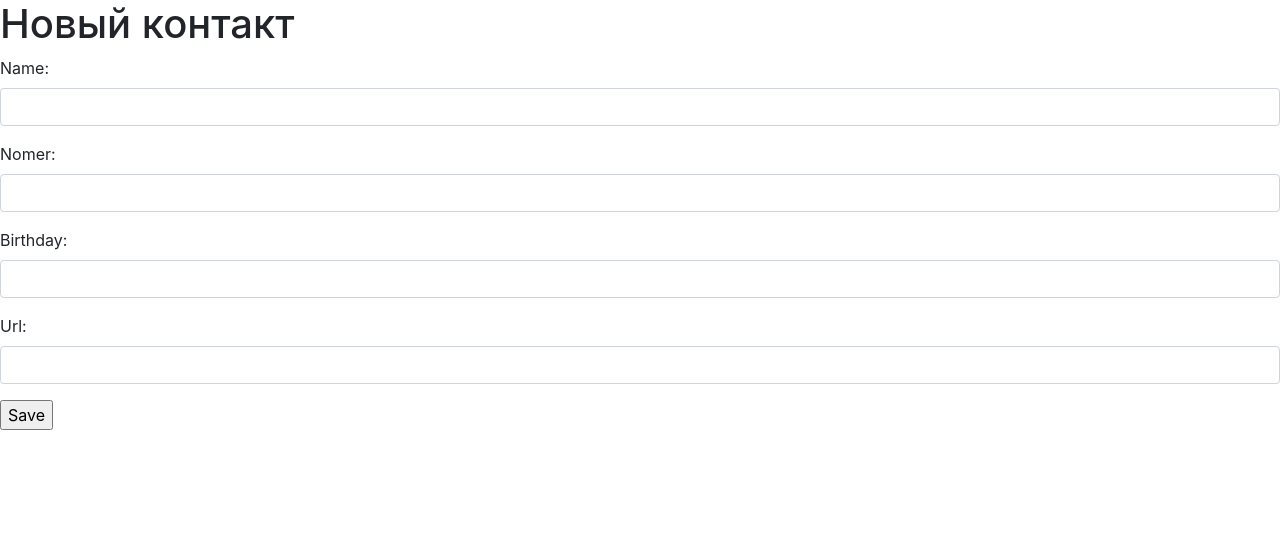
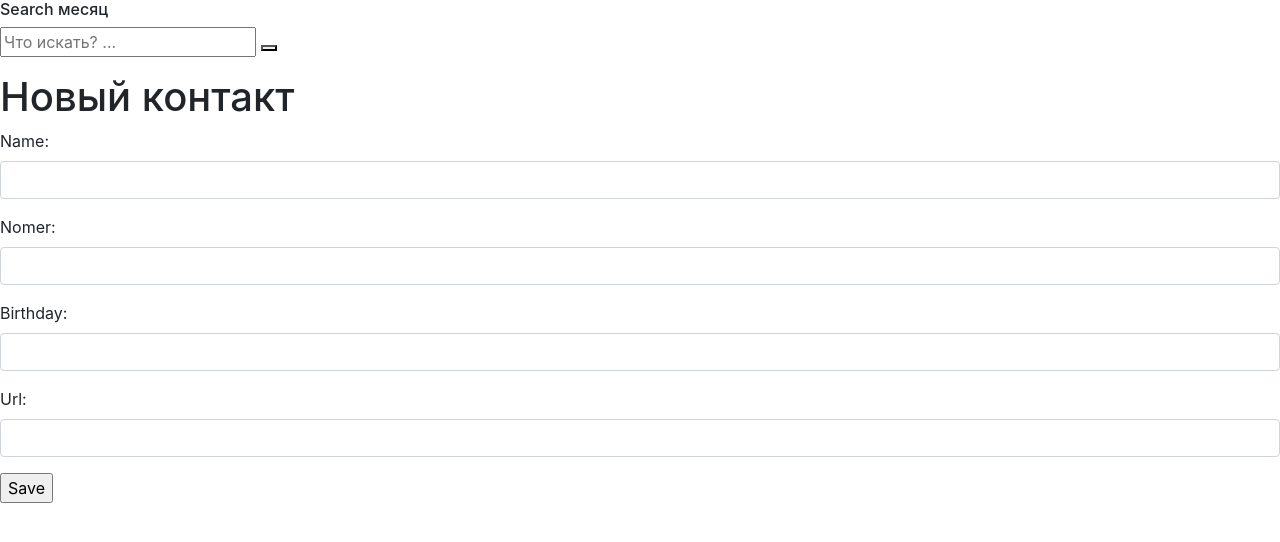
Before and after one commit to turamant/BookDja, a Django app: page /posts/new/ in a window 1280 px wide. Shown: the top 542 px of the page. Run offline with Django 3.2, Linux system fonts and the light colour scheme; some libraries are stand-ins or nearby versions.

Commit message:
SearchResultsView

```diff
--- a/phonebook/forms.py
+++ b/phonebook/forms.py
@@ -12,7 +12,7 @@ class PhbooForm(forms.ModelForm):
         widgets = {
             'name': forms.TextInput(attrs={'class': 'form-control'}),
             'nomer': forms.TextInput(attrs={'class': 'form-control'}),
-            'birthday': forms.TextInput(attrs={'class': 'form-control'}),
+            'birthday': forms.DateInput(attrs={'class': 'form-control'}),
             'url': forms.TextInput(attrs={'class': 'form-control'}),
         }
 
--- a/phonebook/urls.py
+++ b/phonebook/urls.py
@@ -1,7 +1,8 @@
 from django.urls import path
 
 from phonebook.views import ListViewPhoneBook, \
-    DetailViewPhoneBook, HomePageView, PhbooCreate, PhbooDelete, PhbooUpdate
+    DetailViewPhoneBook, HomePageView, PhbooCreate, PhbooDelete,\
+    PhbooUpdate, SearchResultsView
 
 urlpatterns = [
     path('', HomePageView.as_view(), name='home'),
@@ -10,6 +11,7 @@ urlpatterns = [
     path('posts/new/', PhbooCreate.as_view(), name='phonebook_new'),
     path('posts/<slug:slug>/delete/', PhbooDelete.as_view(), name='phonebook_delete'),
     path('posts/<slug:slug>/update/', PhbooUpdate.as_view(), name='phonebook_update'),
+    path('search/', SearchResultsView.as_view(), name='search_results'),
 
 
 ]
--- a/phonebook/views.py
+++ b/phonebook/views.py
@@ -1,13 +1,41 @@
+from datetime import datetime
+
+from django.db.models import Q
 from django.shortcuts import render
 
 # Create your views here.
 from django.urls import reverse_lazy
 from django.views import View
-from django.views.generic import TemplateView, CreateView, UpdateView, DeleteView
+from django.views.generic import TemplateView, CreateView, UpdateView, DeleteView, ListView
 
 from phonebook.forms import PhbooForm
 from phonebook.models import Phboo
 from phonebook.utils import ObjectDetailMixin, ObjectCreateMixin
+
+
+def search(request):
+    queryset = Post.objects.all()
+    query = request.GET.get('q')
+    if query:
+        queryset = queryset.filter(
+            Q(title__icontains=query) |
+            Q(body__icontains=query)
+        ).distinct()
+    context = {
+        'queryset': queryset
+    }
+    return render(request, 'posts/search_results.html', context)
+
+class SearchResultsView(ListView):
+    model = Phboo
+    template_name = 'phonebooks/search_result.html'
+    queryset = Phboo.objects.all()
+
+    def get_queryset(self):
+        query = self.request.GET.get('q')
+        if query:
+            object_list = self.queryset.filter(birthday__month=query)
+        return object_list
 
 
 class HomePageView(TemplateView):
--- a/templates/base.html
+++ b/templates/base.html
@@ -13,6 +13,17 @@
   </head>
 
   <body>
+  <header>
+        <h3 class="h6">Search месяц</h3>
+    </header>
+    <form action="{% url 'search_results' %}" class="search-form">
+        <div class="form-group">
+        <input type="text" name="q" placeholder="Что искать? ...">
+        <button type="submit" class="submit"><i class="icon-search"></i></button>
+        </div>
+    </form>
+  <header>
+
   {% block content %}
         <p>Здесь нужно разместить текст в контексте страницы.</p>
   {% endblock content %}
```
Also changed, not shown: templates/phonebooks/search_result.html (added, +12 -0 lines).
